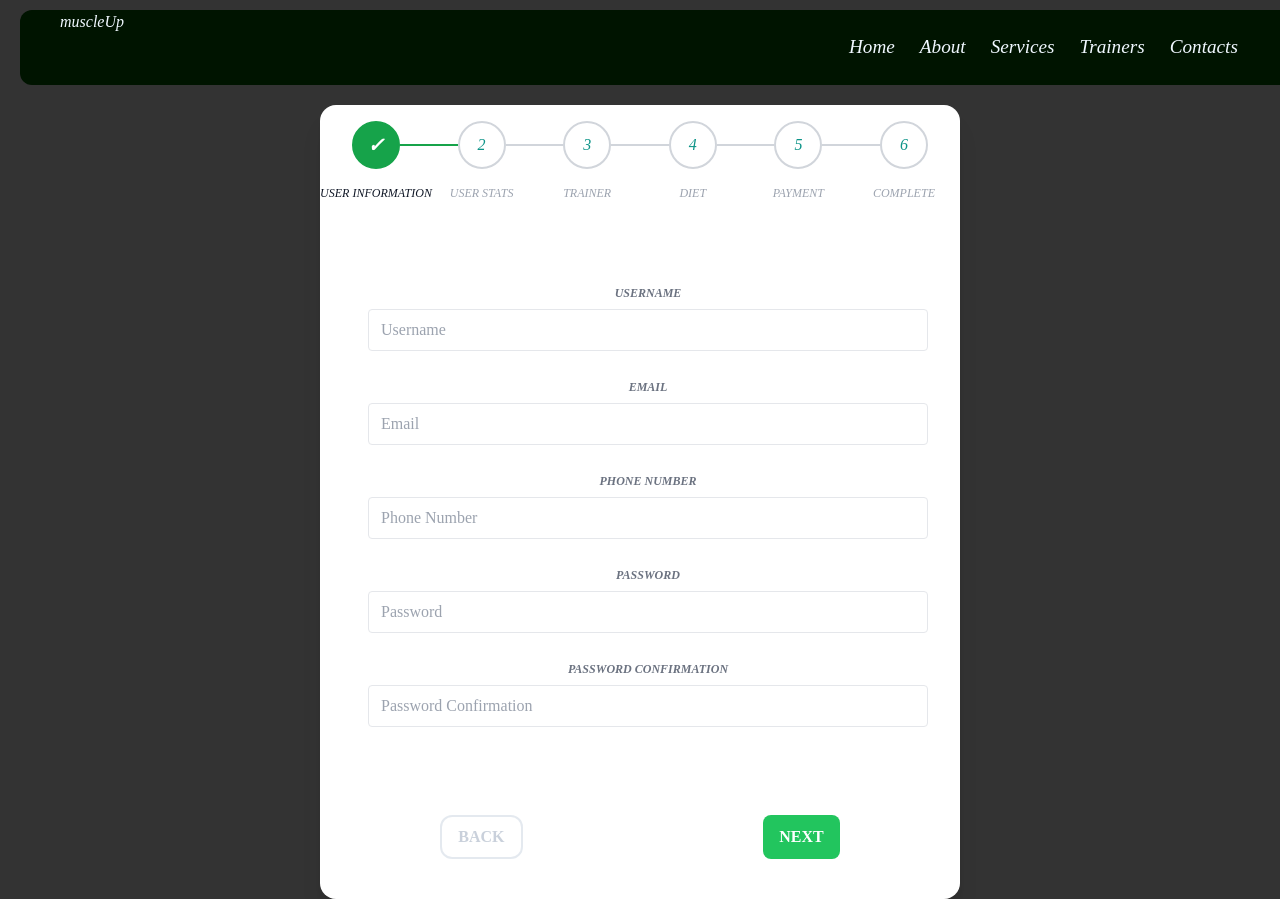
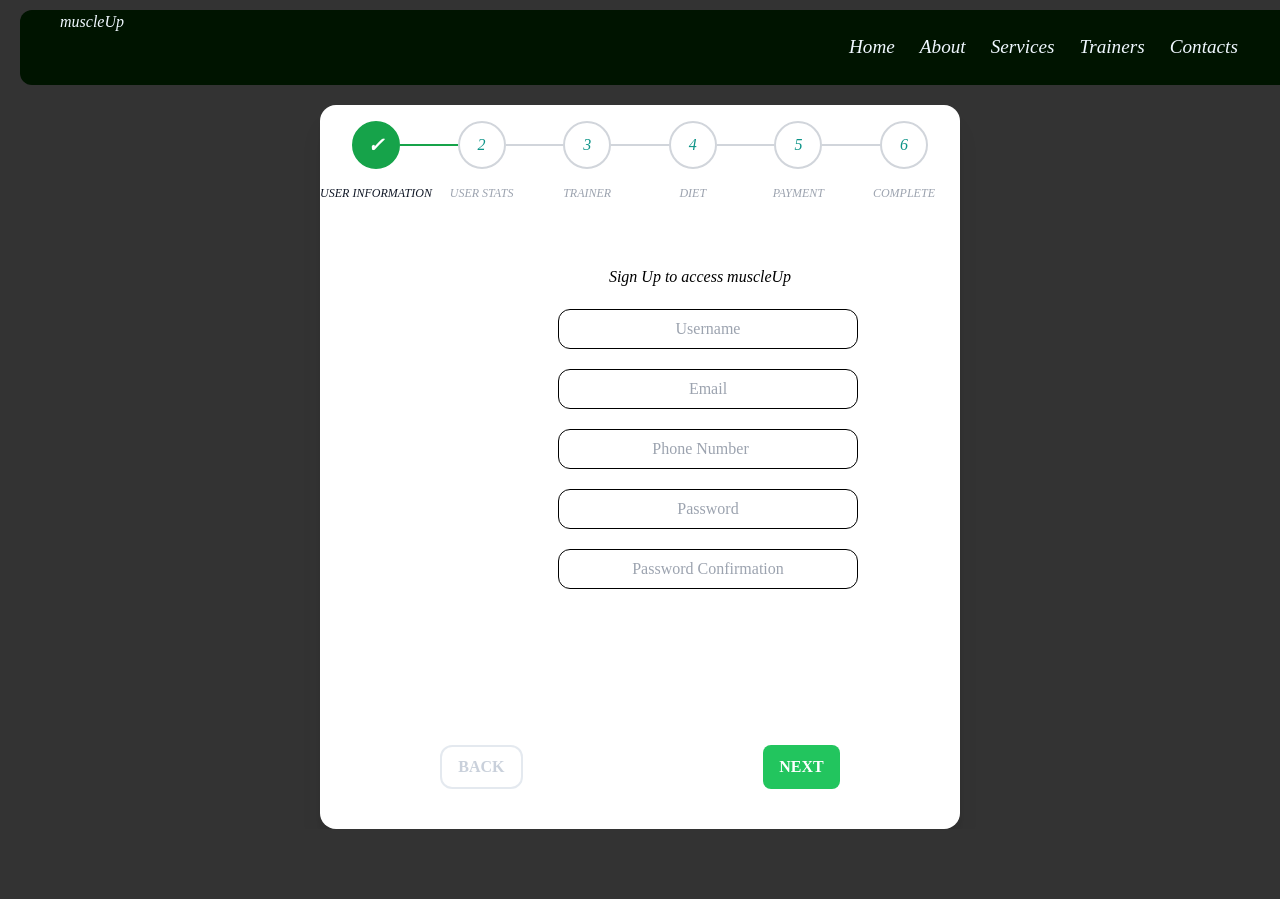
Before and after one commit to omaomach/muscle-up-frontend, a React (Create React App) app: page /signup in a window 1280 px wide. Shown: the top 899 px of the page. After the commit the page ends 829 px from the top, so only its background shows below. Built offline with nearby package versions, Linux system fonts and the light colour scheme.

Commit message:
added diet to sign up journey and styled payment

```diff
--- /dev/null
+++ b/src/Components/steps/Account.css
@@ -0,0 +1,36 @@
+.user-info {
+    width: 400px;
+    height: 400px;
+    margin-left: 25%;
+}
+
+.user-info input {
+    width: 300px;
+    height: 40px;
+    margin-top: 20px;
+    display: block;
+    border-radius: 12px;
+    margin-bottom: 20px;
+    text-align: center;
+    margin-left: auto;
+    margin-right: auto;
+    border: 1px solid #000000;
+    color: #000000;
+
+}
+
+.user-info h2 {
+    color: #000000;
+}
+
+/* .input-div {
+    width: 300px;
+    height: 40px;
+    margin-top: 20px;
+    display: block;
+    border-radius: 12px;
+    text-align: center;
+    margin-left: auto;
+    margin-right: auto;
+    border: 1px solid #000000;
+} */
--- a/src/Components/steps/Account.js
+++ b/src/Components/steps/Account.js
@@ -1,5 +1,6 @@
 import React from 'react'
 import { useStepperContext } from "../../contexts/StepperContext";
+import './Account.css'
 
 export default function Account() {
   const { userData, setUserData } = useStepperContext();
@@ -10,43 +11,35 @@ export default function Account() {
   };
 
   return (
-    <div className="flex flex-col ">
+    <div className="user-info">
+        <h2>Sign Up to access muscleUp</h2>
       <div className="mx-2 w-full flex-1">
-        <div className="mt-3 h-6 text-xs font-bold uppercase leading-8 text-gray-500">
-          Username
-        </div>
-        <div className="my-2 flex rounded border border-gray-200 bg-white p-1">
+        <div className="individual-input-div">
           <input
             onChange={handleChange}
             value={userData["username"] || ""}
             name="username"
             placeholder="Username"
-            className="w-full appearance-none p-1 px-2 text-gray-800 outline-none"
+            // className="w-full appearance-none p-1 px-2 text-gray-800 outline-none"
           />
         </div>
       </div>
 
       <div className="mx-2 w-full flex-1">
-        <div className="mt-3 h-6 text-xs font-bold uppercase leading-8 text-gray-500">
-          Email
-        </div>
-        <div className="my-2 flex rounded border border-gray-200 bg-white p-1">
+        <div className="individual-input-div">
           <input
             onChange={handleChange}
             value={userData["email"] || ""}
             name="email"
             placeholder="Email"
             type="email"
-            className="w-full appearance-none p-1 px-2 text-gray-800 outline-none"
+            // className="w-full appearance-none p-1 px-2 text-gray-800 outline-none"
           />
         </div>
       </div>
 
       <div className="mx-2 w-full flex-1">
-        <div className="mt-3 h-6 text-xs font-bold uppercase leading-8 text-gray-500">
-          Phone Number
-        </div>
-        <div className="my-2 flex rounded border border-gray-200 bg-white p-1">
+        <div className="individual-input-div">
           <input
             onChange={handleChange}
             value={userData["phone"] || ""}
@@ -59,10 +52,7 @@ export default function Account() {
       </div>
 
       <div className="mx-2 w-full flex-1">
-        <div className="mt-3 h-6 text-xs font-bold uppercase leading-8 text-gray-500">
-          Password
-        </div>
-        <div className="my-2 flex rounded border border-gray-200 bg-white p-1">
+        <div className="individual-input-div">
           <input
             onChange={handleChange}
             value={userData["password"] || ""}
@@ -75,10 +65,7 @@ export default function Account() {
       </div>
 
       <div className="mx-2 w-full flex-1">
-        <div className="mt-3 h-6 text-xs font-bold uppercase leading-8 text-gray-500">
-          Password Confirmation
-        </div>
-        <div className="my-2 flex rounded border border-gray-200 bg-white p-1">
+        <div className="individual-input-div">
           <input
             onChange={handleChange}
             value={userData["password-confirmation"] || ""}
--- a/src/Components/steps/Details.js
+++ b/src/Components/steps/Details.js
@@ -1,5 +1,6 @@
 import React from 'react'
 import { useStepperContext } from "../../contexts/StepperContext"
+import './Account.css'
 
 export default function Details() {
   const { userData, setUserData } = useStepperContext();
@@ -9,45 +10,36 @@ export default function Details() {
     setUserData({ ...userData, [name]: value });
   };
   return (
-    <div className="flex flex-col ">
-
+    <div className="user-info">
+      <h2>Please provide your stats to proceed</h2>
       <div className="w-full mx-2 flex-1">
-        <div className="font-bold h-6 mt-3 text-gray-500 text-xs leading-8 uppercase">
-          Profile Image
-        </div>
-        <div className="bg-white my-2 p-1 flex border border-gray-200 rounded">
+        <div className="individual-input-div">
           <input
             onChange={handleChange}
             value={userData["avatar"] || ""}
             name="avatar"
             placeholder="Profile Image"
             type="text"
-            className="p-1 px-2 appearance-none outline-none w-full text-gray-800"
+            // className="p-1 px-2 appearance-none outline-none w-full text-gray-800"
           />
         </div>
       </div>
 
       <div className="w-full mx-2 flex-1">
-        <div className="font-bold h-6 mt-3 text-gray-500 text-xs leading-8 uppercase">
-          Age
-        </div>
-        <div className="bg-white my-2 p-1 flex border border-gray-200 rounded">
+        <div className="individual-input-div">
           <input
             onChange={handleChange}
             value={userData["age"] || ""}
             name="age"
             placeholder="age"
             type="number"
-            className="p-1 px-2 appearance-none outline-none w-full text-gray-800"
+            // className="p-1 px-2 appearance-none outline-none w-full text-gray-800"
           />
         </div>
       </div>
 
       <div className="w-full mx-2 flex-1">
-        <div className="font-bold h-6 mt-3 text-gray-500 text-xs leading-8 uppercase">
-          Weight
-        </div>
-        <div className="bg-white my-2 p-1 flex border border-gray-200 rounded">
+        <div className="individual-input-div">
           <input
             onChange={handleChange}
             value={userData["weight"] || ""}
@@ -60,10 +52,7 @@ export default function Details() {
       </div>
 
       <div className="w-full mx-2 flex-1">
-        <div className="font-bold h-6 mt-3 text-gray-500 text-xs leading-8 uppercase">
-          Target Weight
-        </div>
-        <div className="bg-white my-2 p-1 flex border border-gray-200 rounded">
+        <div className="individual-input-div">
           <input
             onChange={handleChange}
             value={userData["target-weight"] || ""}
@@ -76,10 +65,7 @@ export default function Details() {
       </div>
 
       <div className="w-full mx-2 flex-1">
-        <div className="font-bold h-6 mt-3 text-gray-500 text-xs leading-8 uppercase">
-          Level
-        </div>
-        <div className="bg-white my-2 p-1 flex border border-gray-200 rounded">
+        <div className="individual-input-div">
           <input
             onChange={handleChange}
             value={userData["Level"] || ""}
--- /dev/null
+++ b/src/Components/steps/Diet.css
@@ -0,0 +1,22 @@
+.diet-secondary-div {
+    margin-left: auto;
+    margin-right: auto;
+    margin-top: 20px;
+    /* background-color: lightgrey; */
+    width: 700px;
+    text-align: center;
+}
+
+.diet-filter {
+    width: 250px;
+    height: 35px;
+    border: 1px solid #000000;
+    /* background: #000000; */
+    cursor: pointer;
+    color: #000000  ;
+    border-radius: 12px;
+    margin-right: 25px;
+    font-style: italic;
+    font-family: 'Snell Roundhand, cursive';
+    text-align: center;
+}
--- a/src/Components/steps/Diet.js
+++ b/src/Components/steps/Diet.js
@@ -1,12 +1,26 @@
 import React from 'react'
-import Diets from '../Diets';
+import './Diet.css'
 
 function Diet() {
+
+    function handleOptionChange (changeEvent) {
+        this.setState({
+          selectedOption: changeEvent.target.value
+        });
+      }
 
     return (
         <>
 
-        <Diets />
+        <div className='diet-parent'>
+            <div className='diet-secondary-div'>
+                <select className='diet-filter'>
+                    <option value={0}>Select Diet Type</option>
+                    <option>Weight loss</option>
+                    <option>Weight gain </option>
+                </select>
+            </div>
+        </div>
 
         </>
     )
--- /dev/null
+++ b/src/Components/steps/Payment.css
@@ -0,0 +1,23 @@
+.payment-info {
+    width: 400px;
+    margin-left: 25%;
+}
+
+.payment-info input {
+    width: 300px;
+    height: 40px;
+    margin-top: 20px;
+    display: block;
+    border-radius: 12px;
+    margin-bottom: 20px;
+    text-align: center;
+    margin-left: auto;
+    margin-right: auto;
+    border: 1px solid #000000;
+    color: #000000;
+
+}
+
+.user-info h2 {
+    color: #000000;
+}
--- a/src/Components/steps/Payment.js
+++ b/src/Components/steps/Payment.js
@@ -1,5 +1,6 @@
 import React from 'react'
 import { useStepperContext } from "../../contexts/StepperContext";
+import './Payment.css'
 
 export default function Payment() {
   const { userData, setUserData } = useStepperContext();
@@ -9,26 +10,21 @@ export default function Payment() {
     setUserData({ ...userData, [name]: value });
   };
   return (
-    <div className="flex flex-col ">
+    <div className="payment-info ">
       <div className="w-full mx-2 flex-1">
-        <div className="font-bold h-6 mt-3 text-gray-500 text-xs leading-8 uppercase">
-          Credit Card
-        </div>
-        <div className="bg-white my-2 p-1 flex border border-gray-200 rounded">
+        <div className="input-div">
           <input
             onChange={handleChange}
             value={userData["card"] || ""}
             name="card"
-            placeholder="Credit Card#"
+            placeholder="Credit Card"
+            type="number"
             className="p-1 px-2 appearance-none outline-none w-full text-gray-800"
           />
         </div>
       </div>
       <div className="w-full mx-2 flex-1">
-        <div className="font-bold h-6 mt-3 text-gray-500 text-xs leading-8 uppercase">
-          Exp
-        </div>
-        <div className="bg-white my-2 p-1 flex border border-gray-200 rounded">
+        <div className="input-div">
           <input
             onChange={handleChange}
             value={userData["exp"] || ""}
```
